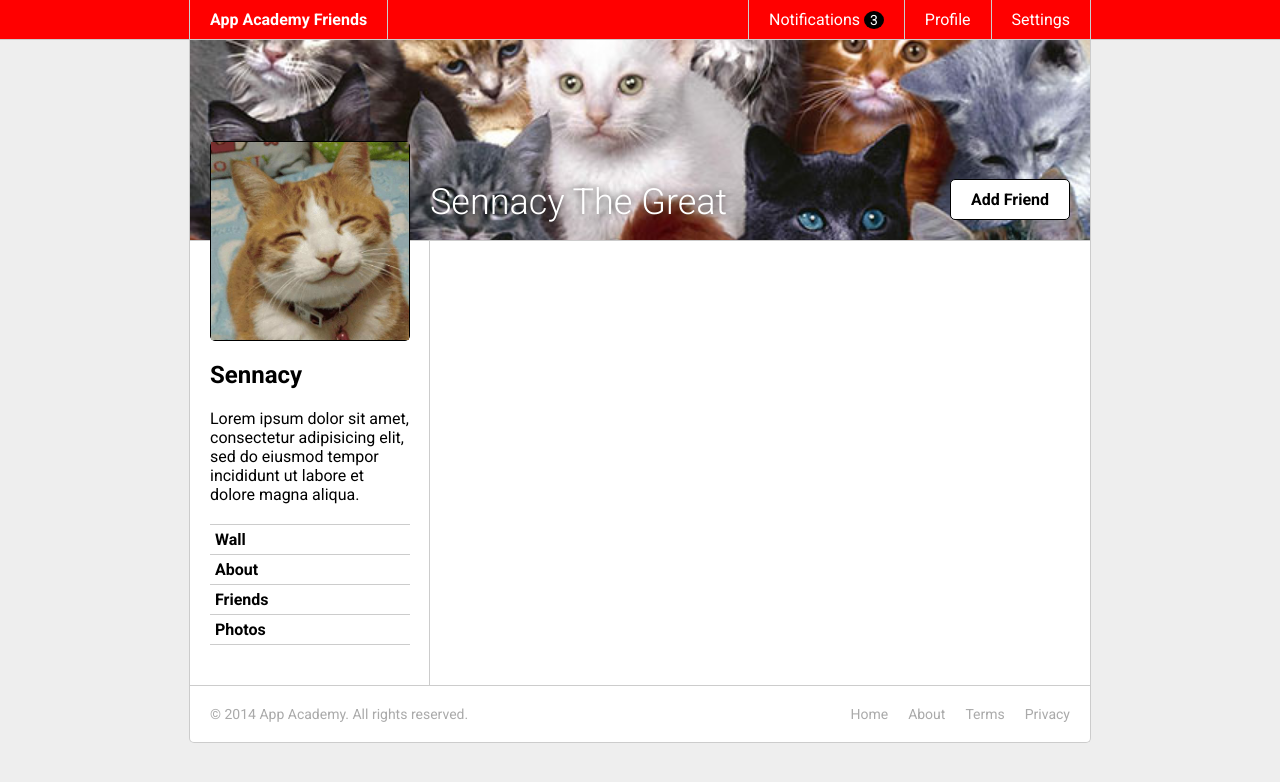
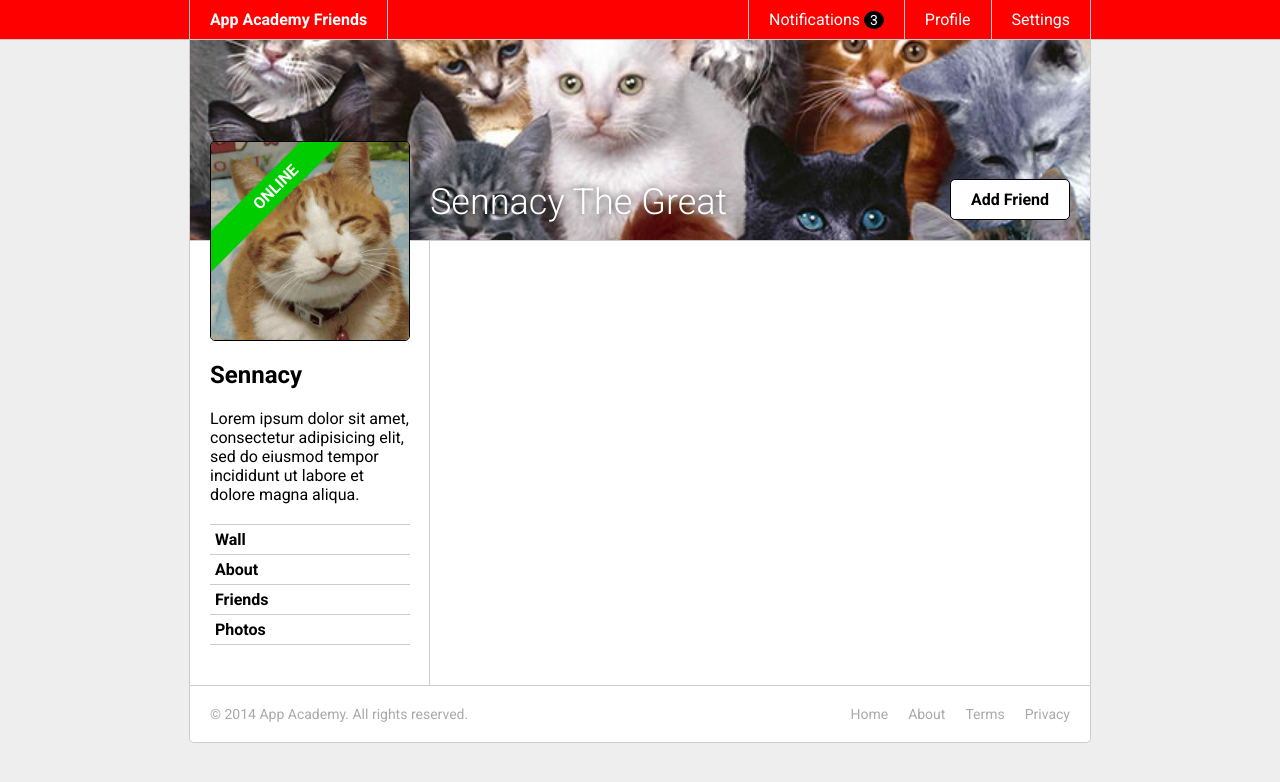
Before and after one commit to joshuachoi0508/W6D1, a plain HTML site: page css-friends-07/skeleton/07-online.html in a window 1280 px wide. Drawn offline with Linux system fonts and the light colour scheme.

Commit message:
Finish inheritance_exercises using ES4, ES5, and ES6 methods

```diff
--- a/css-friends-07/skeleton/07-online.html
+++ b/css-friends-07/skeleton/07-online.html
@@ -48,6 +48,9 @@
     <section class="content-sidebar">
 
       <a href="#" class="profile-picture">
+        <div class="online">
+          Online
+        </div>
         <img src="./images/cat.jpg" alt="">
       </a>
 
--- a/css-friends-07/skeleton/css/06-sidebar.css
+++ b/css-friends-07/skeleton/css/06-sidebar.css
@@ -7,6 +7,7 @@
   background: #000;
   border-radius: 5px;
   position: relative;
+  overflow: hidden;
 }
 
 .profile-info {
--- a/css-friends-07/skeleton/css/07-online.css
+++ b/css-friends-07/skeleton/css/07-online.css
@@ -1 +1,15 @@
 /* PHASE 7: Online */
+
+.online {
+  width: 100%;
+  font-weight: bold;
+  padding: 5px 30px;
+  display: block;
+  text-align: center;
+  max-height: inherit;
+  text-transform: uppercase;
+  background-color: #0c0;
+  color: white;
+  transform: rotate(-45deg) translateX(-67px) translateY(-24px);
+  position: absolute;
+}
```
Also changed, not shown: inheritance_exercises/index.html (added, +11 -0 lines), inheritance_exercises/inheritance_exercises.js (added, +137 -0 lines), 1 other file.
